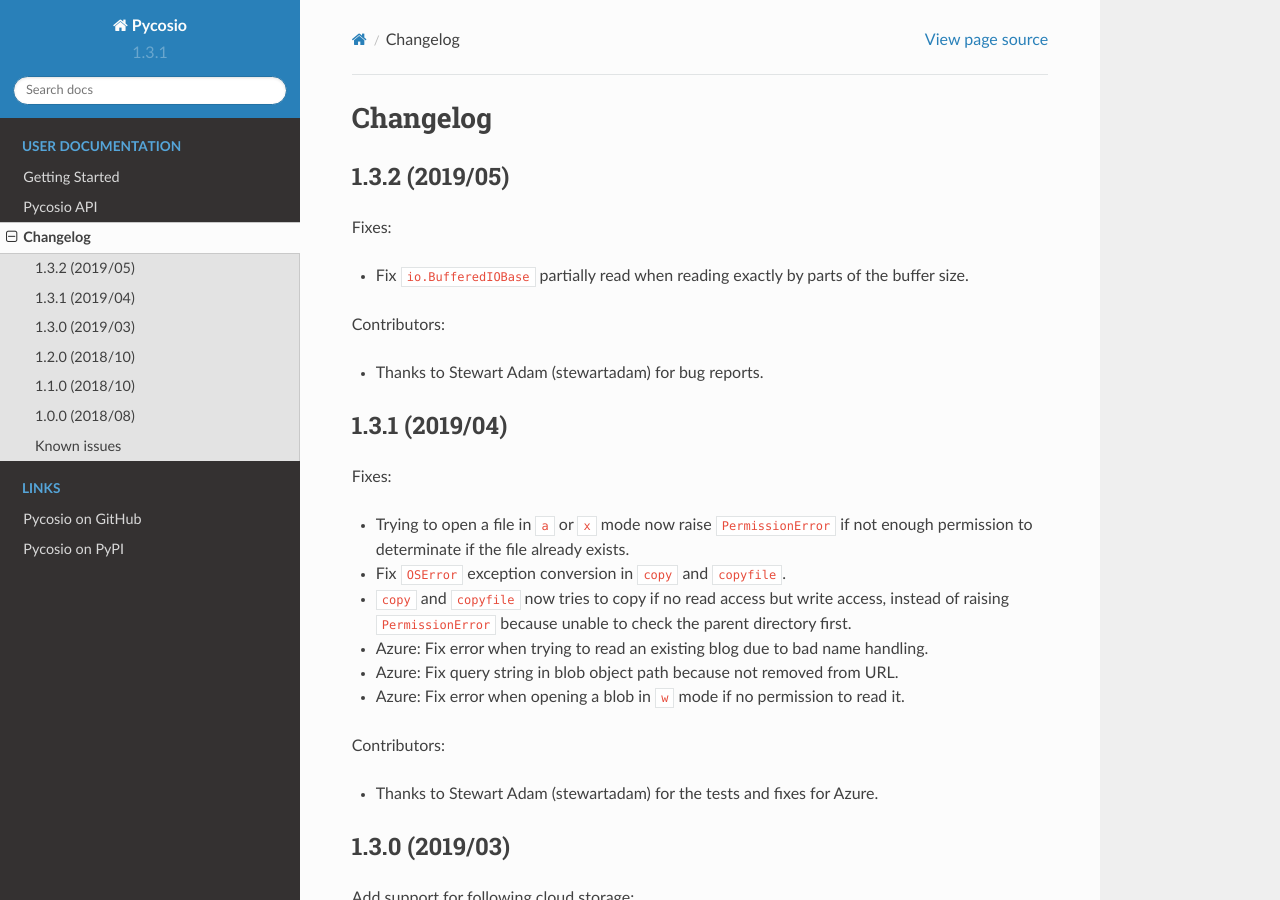
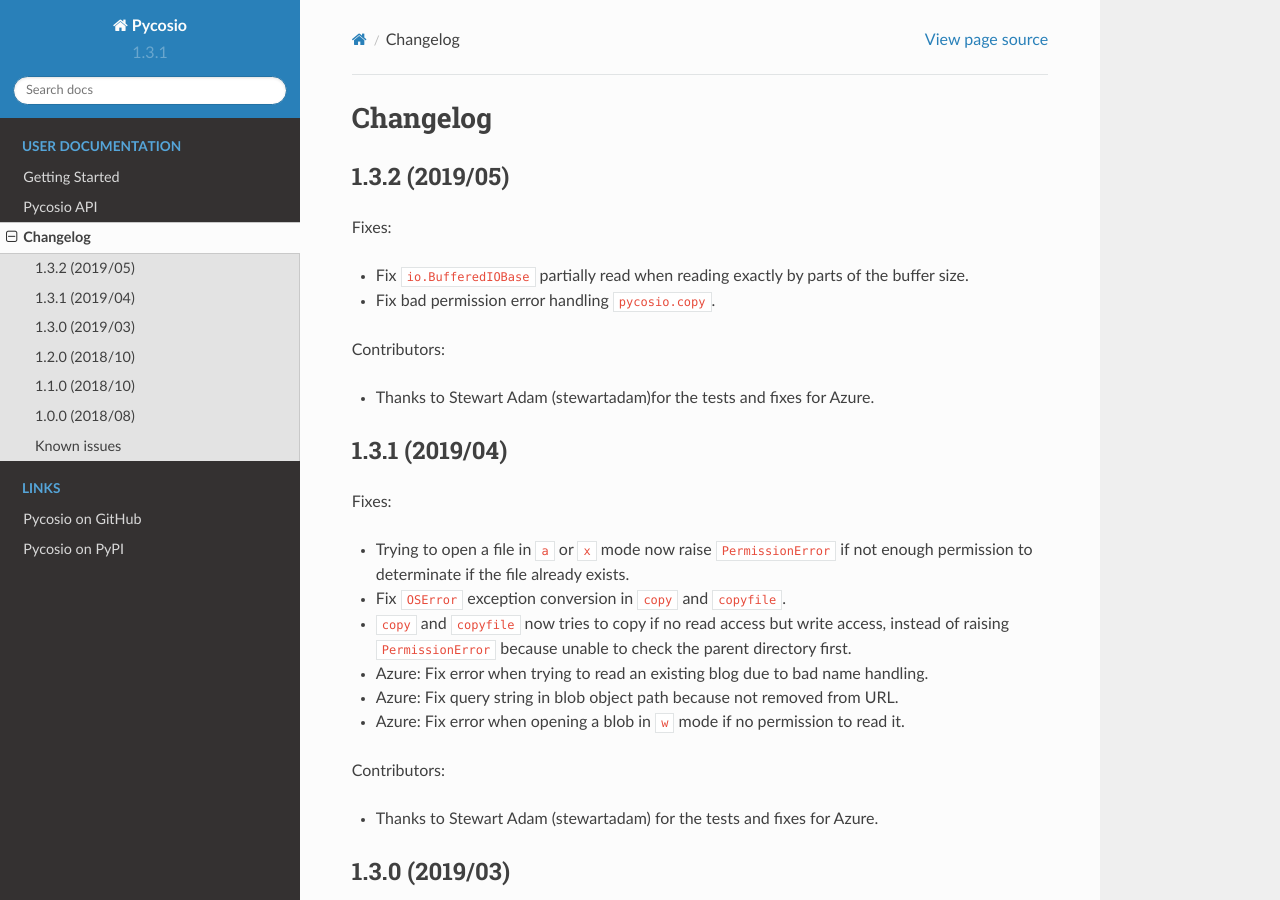
Before and after one commit to JGoutin/airfs, a Sphinx documentation site: the page built from docs/changes.rst, in a window 1280 px wide and 900 px high. Built offline with Sphinx 7.4.7 and the Read the Docs theme 2.0.0, drawn with Linux system fonts in a browser that asks for light colours.

Commit message:
Fix bad permission error handling.

```diff
--- a/docs/changes.rst
+++ b/docs/changes.rst
@@ -8,10 +8,11 @@ Fixes:
 
 * Fix ``io.BufferedIOBase`` partially read when reading exactly by parts of the
   buffer size.
+* Fix bad permission error handling ``pycosio.copy``.
 
 Contributors:
 
-* Thanks to Stewart Adam (stewartadam) for bug reports.
+* Thanks to Stewart Adam (stewartadam)for the tests and fixes for Azure.
 
 1.3.1 (2019/04)
 ---------------
```
Also changed, not shown: 1 other file.
